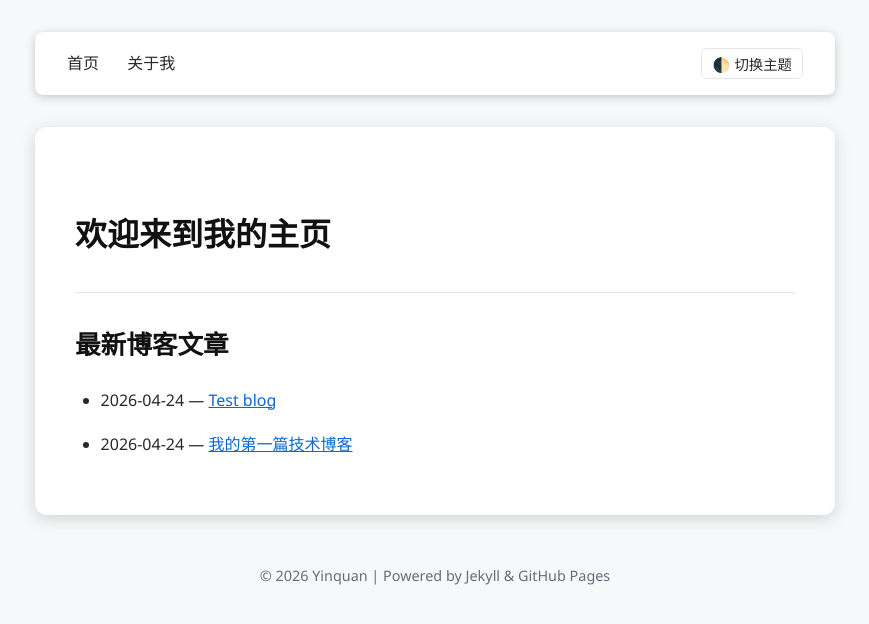
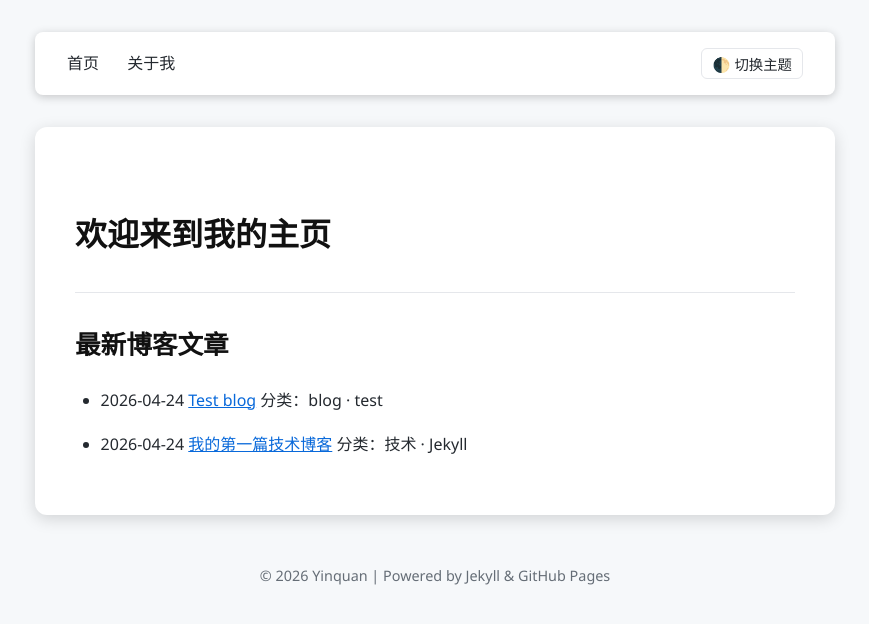
Before and after one commit to YinquanZeng/YinquanZeng.github.io, a Jekyll site: the page built from index.md, in a window 1280 px wide. Shown: the top 624 px of the page, without its empty margins (205-1074 px from the left). Built offline with Jekyll 4.4.1, drawn with Linux system fonts in a browser that asks for light colours.

Commit message:
Update index.md

```diff
--- a/index.md
+++ b/index.md
@@ -5,8 +5,10 @@ title: 首页
 
 # 欢迎来到我的主页
 ---
+
 ## 最新博客文章
-
 {% for post in site.posts %}
-- {{ post.date | date: "%Y-%m-%d" }} — <a href="{{ post.url }}.html">{{ post.title }}</a>
+- {{ post.date | date: "%Y-%m-%d" }}
+  [{{ post.title }}]({{ post.url }}.html)
+  分类：{{ post.categories | join: ' · ' }}
 {% endfor %}
```
